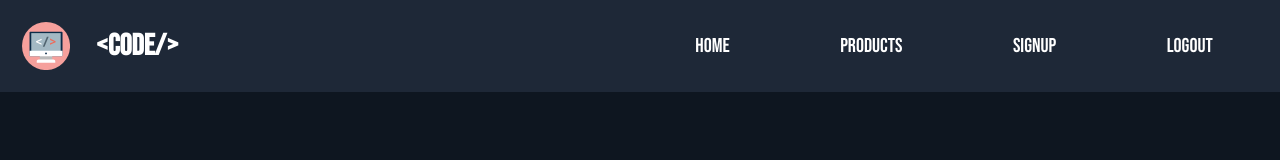
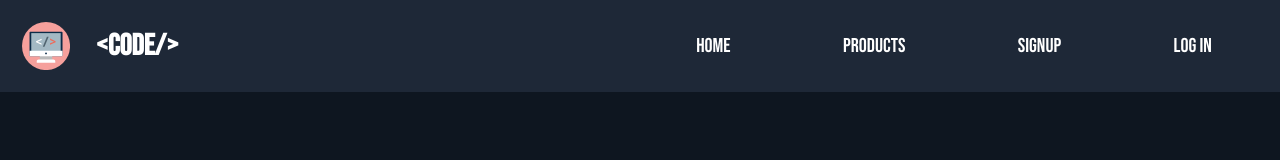
Before and after one commit to harshdivate/Projects, a React (Vite) app in the folder Authentication/react-hook-form/: page /login in a window 1280 px wide. Shown: the top 160 px of the page. Built offline with nearby package versions, Linux system fonts and the light colour scheme; a web font is replaced by a local one.

Commit message:
resolved context api conflict

```diff
--- a/Authentication/react-hook-form/src/components/Home/Home.jsx
+++ b/Authentication/react-hook-form/src/components/Home/Home.jsx
@@ -19,7 +19,7 @@ function Home() {
       }
     }
     useEffect(()=>{
-        const isLoggedIn = localStorage.getItem('isLoggedIn')
+        const isLoggedIn = isUserLoggedIn();
         if(isLoggedIn){
             navigate("/")
         }
--- a/Authentication/react-hook-form/src/components/Navigation-Bar/Navigation.jsx
+++ b/Authentication/react-hook-form/src/components/Navigation-Bar/Navigation.jsx
@@ -3,10 +3,18 @@ import { NavLink ,useNavigate } from 'react-router-dom'
 import './Navigation.css'
 import userContext from '../../context/userContext'
 
+
 function Navigation() {
   const navigate = useNavigate();
-  const {isUserLoggedIn,removeUser,addUser} = useContext(userContext);
+  const {isUserLoggedIn,removeUser,isLoggedIn} = useContext(userContext);
 
+  const handleLogout = () => {
+    if(isLoggedIn){
+      console.log('Now i should delete the localStorage '+isLoggedIn)
+      removeUser();
+      navigate('/')
+    }
+  }
 
   return (
     <div className='h-fit flex flex-row bg-[#1E2837] '>
@@ -25,7 +33,9 @@ function Navigation() {
                 >SignUp</NavLink>
                 <NavLink
 
-                >{isUserLoggedIn() ? "Logout" : "Logout"}</NavLink>
+                ><button
+                onClick={handleLogout}
+                >{isLoggedIn===true ? "Logout" : "Log In"}</button></NavLink>
             </div>
         </nav>
     </div>
--- a/Authentication/react-hook-form/src/components/ProtectedRoutes/Protected.jsx
+++ b/Authentication/react-hook-form/src/components/ProtectedRoutes/Protected.jsx
@@ -5,7 +5,6 @@ import userContext from '../../context/userContext';
 function Protected(props) {
     const {isUserLoggedIn} = useContext(userContext)
     const {Component} = props
-    console.log(Component);
     const navigate = useNavigate();
     useEffect(()=>{
         const isLoggedIn = localStorage.getItem('isLoggedIn')
@@ -14,7 +13,7 @@ function Protected(props) {
         if(!isLoggedIn){
             navigate('/login')
         }
-    },[])
+    },[localStorage.getItem('isLoggedIn')])
   return (
 
     <Component/>
--- a/Authentication/react-hook-form/src/context/UserContextProvider.jsx
+++ b/Authentication/react-hook-form/src/context/UserContextProvider.jsx
@@ -21,7 +21,7 @@ const UserContextProvider = ({ children }) => {
   };
 
   return (
-    <userContext.Provider value={{ addUser, removeUser, isUserLoggedIn }}>
+    <userContext.Provider value={{ addUser, removeUser, isUserLoggedIn ,isLoggedIn}}>
       {children}
     </userContext.Provider>
   );
--- a/Authentication/react-hook-form/src/main.jsx
+++ b/Authentication/react-hook-form/src/main.jsx
@@ -7,6 +7,8 @@ import { BrowserRouter, Route, Routes } from 'react-router-dom'
 import LoginForm from './components/LoginForm/LoginForm.jsx'
 import Protected from './components/ProtectedRoutes/Protected.jsx'
 import RegisterForm from './components/RegisterForm/RegisterForm.jsx'
+import UserContextProvider from './context/UserContextProvider.jsx'
+
 
 
 
```
